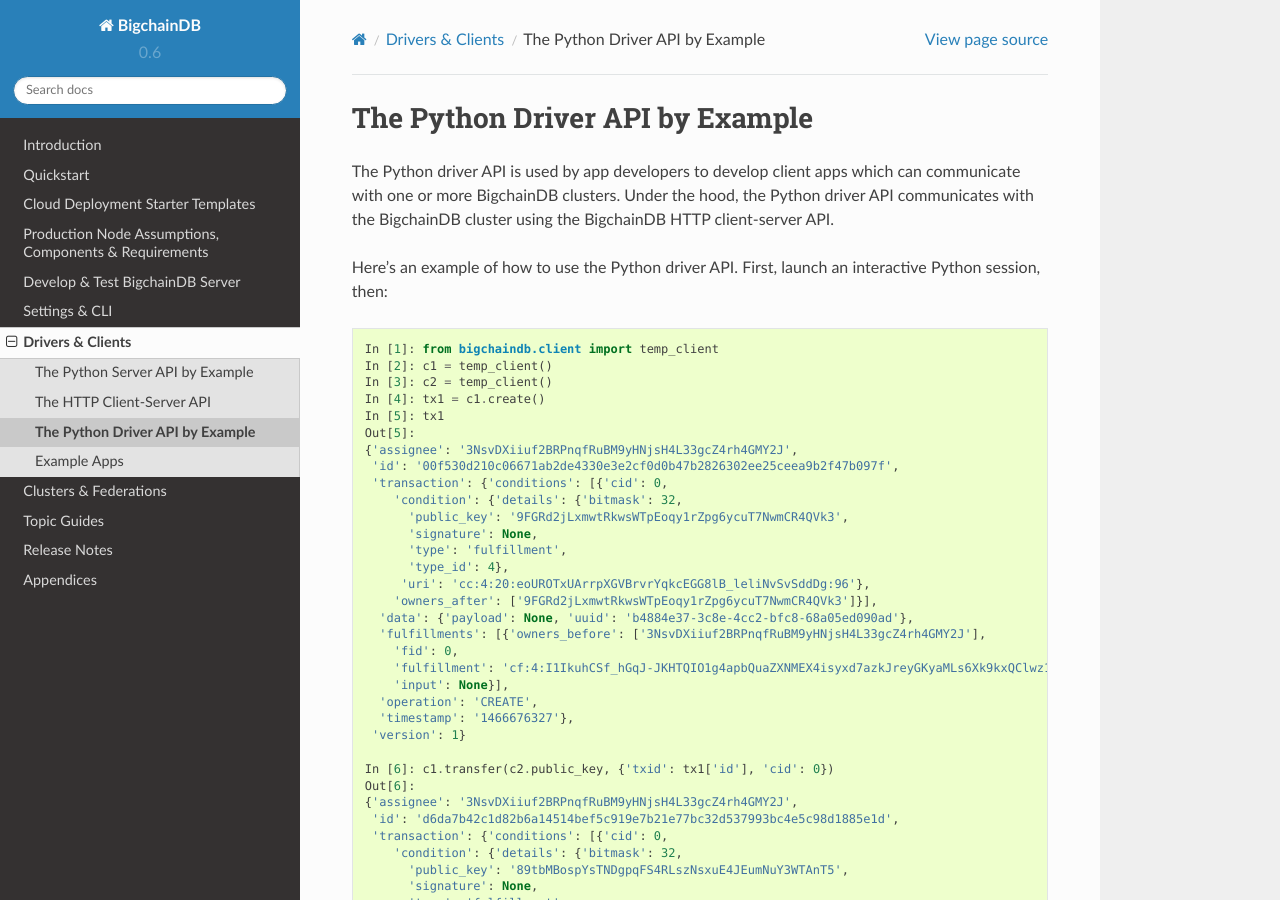
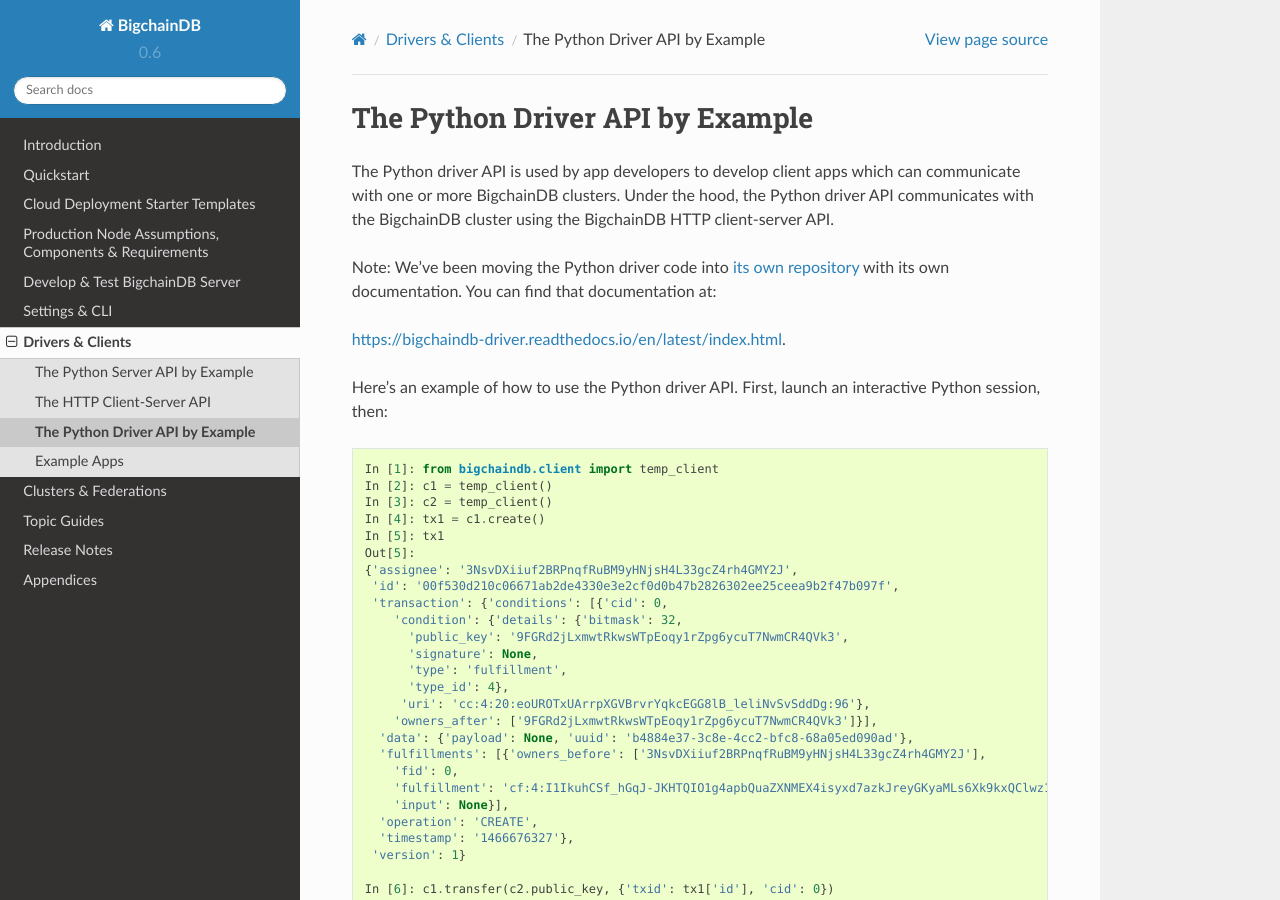
Before and after one commit to bigchaindb/bigchaindb, a Sphinx documentation site: the page built from docs/source/drivers-clients/python-driver-api-examples.md, in a window 1280 px wide and 900 px high. Built offline with Sphinx 7.4.7 and the Read the Docs theme 2.0.0, drawn with Linux system fonts in a browser that asks for light colours.

Commit message:
docs: added links to new Python driver repo and docs

````diff
--- a/docs/source/drivers-clients/python-driver-api-examples.md
+++ b/docs/source/drivers-clients/python-driver-api-examples.md
@@ -1,6 +1,10 @@
 # The Python Driver API by Example
 
 The Python driver API is used by app developers to develop client apps which can communicate with one or more BigchainDB clusters. Under the hood, the Python driver API communicates with the BigchainDB cluster using the BigchainDB HTTP client-server API.
+
+Note: We've been moving the Python driver code into [its own repository](https://github.com/bigchaindb/bigchaindb-driver) with its own documentation. You can find that documentation at:
+
+[https://bigchaindb-driver.readthedocs.io/en/latest/index.html](https://bigchaindb-driver.readthedocs.io/en/latest/index.html).
 
 Here's an example of how to use the Python driver API. First, launch an interactive Python session, then:
 ```python
````
